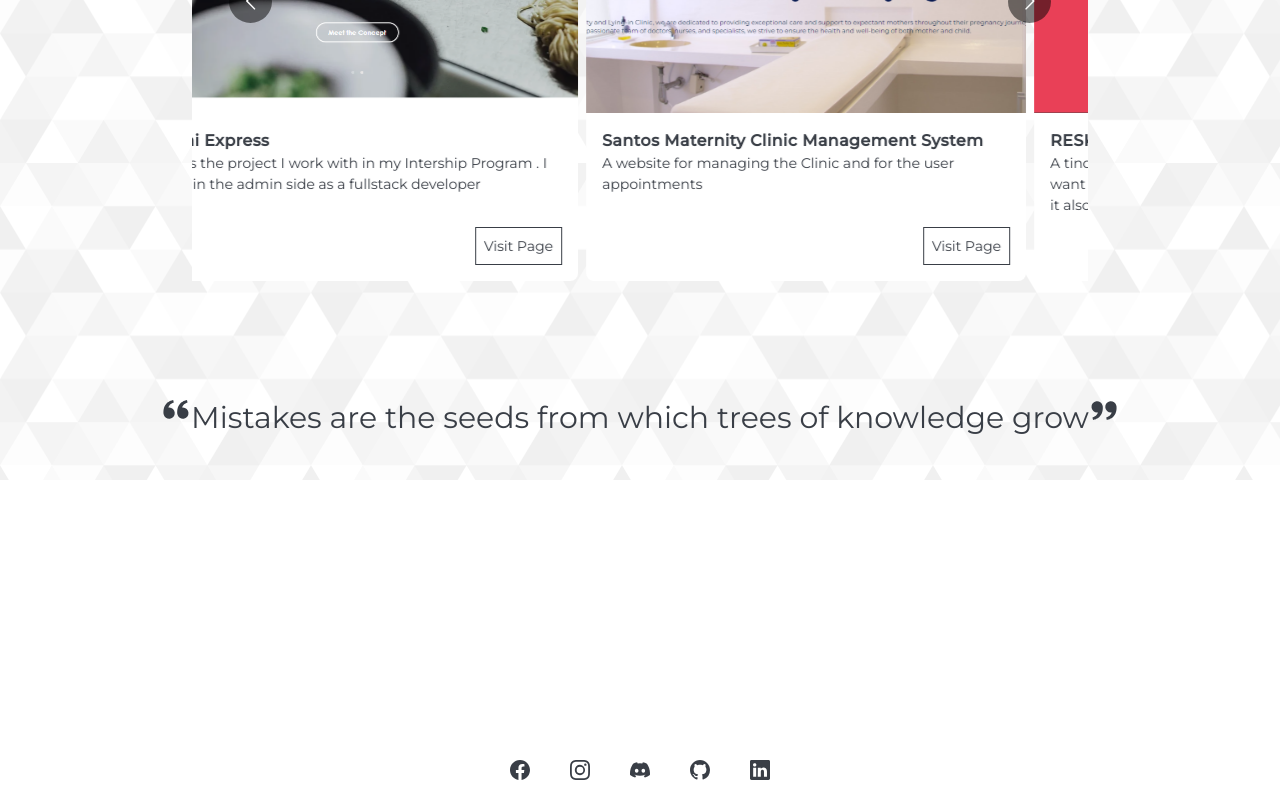
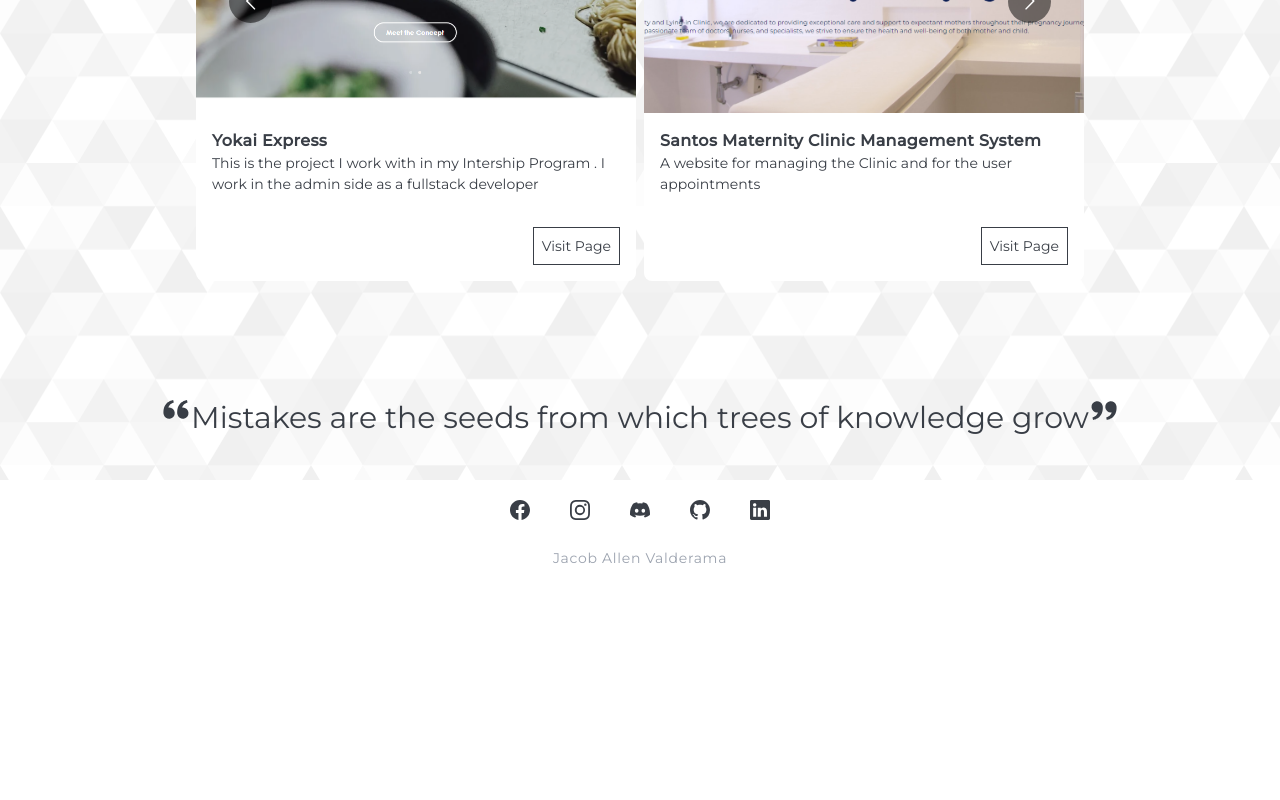
Before and after one commit to DropitupQwerty/MyNewPortfolio, a React (Vite) app: page / in a window 1280 px wide. Shown: the part 2245-3045 px from the top of the page. After the commit the page ends 2821 px from the top, so only its background shows below. Built offline with nearby package versions, Linux system fonts and the light colour scheme.

Commit message:
add redirection to my social medias

```diff
--- a/src/page/HomePage/MyContacts/index.tsx
+++ b/src/page/HomePage/MyContacts/index.tsx
@@ -5,19 +5,27 @@ import { BsFacebook, BsInstagram, BsDiscord,  BsGithub, BsLinkedin} from 'react-
 
 const MySocmed = [
     {
-        icon:<BsFacebook/>
+        icon:<BsFacebook/>,
+        link: 'https://www.facebook.com/vjacoballen/',
     },
     {
-        icon:<BsInstagram />
+        icon:<BsInstagram />,
+        link: 'https://www.instagram.com/valderamajacoballen/',
+
     },
     {
-        icon:<BsDiscord />
+        icon:<BsDiscord />,
+        link: 'https://discord.com/users/697003746361606175',
     },
     {
-        icon:<BsGithub />
+        icon:<BsGithub />,
+        link: 'https://github.com/DropitupQwerty',
+
     },
     {
-        icon:<BsLinkedin />
+        icon:<BsLinkedin />,
+        link: 'https://www.linkedin.com/in/jacob-allen-valderama-616743253/',
+
     },
 ]
 
@@ -28,7 +36,7 @@ export const MyContacts = () => {
 
     return (
 
-        <div className='rounded-t-[50px] h-[40vh] flex flex-row-reverse items-center justify-evenly'>
+        <div className='rounded-t-[50px] flex flex-col items-center justify-evenly'>
 
 
 
@@ -41,15 +49,19 @@ export const MyContacts = () => {
                     <div className='flex  gap-10'>
                         {
                             MySocmed.map((coms, index)=>
-                                <div key={index} className='text-[#393E46]  text-[20px]'>
+                                <a href={coms.link} target='_blank' key={index} className='text-[#393E46]  text-[20px] hover:scale-105  hover:drop-shadow-xl ' rel="noreferrer">
                                     {coms.icon}
-                                </div>)
+                                </a>)
                         }
 
                     </div>
 
 
                 </div>
+
+            </div>
+            <div className='tracking-wider capitalize text-sm p-2 text-gray-400'>
+                jacob allen valderama
             </div>
         </div>
     )
```
